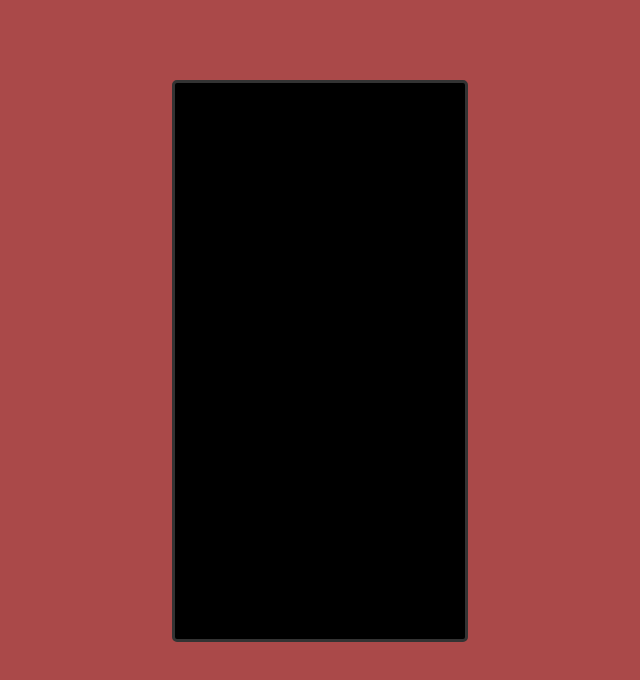
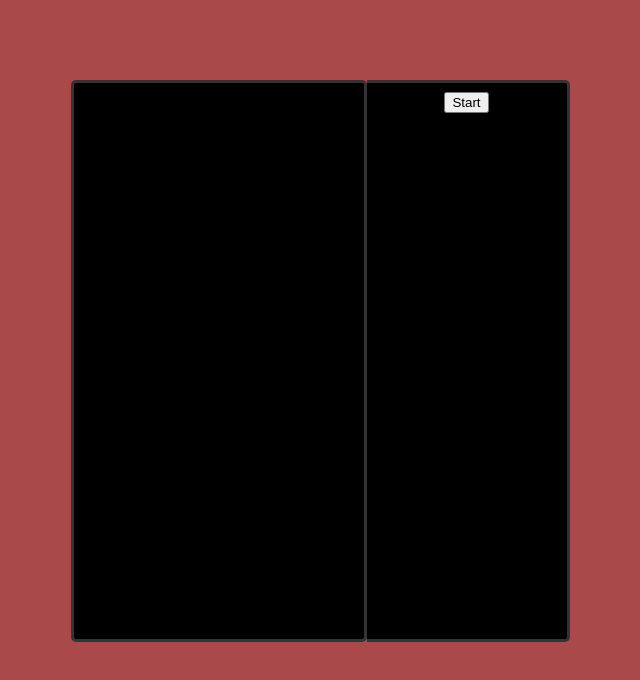
Before and after one commit to guypersonalgithub/react-tetris, a React (Create React App) app: page / in a window 1280 px wide. Shown: the top 680 px of the page, without its empty margins (320-960 px from the left). Built offline with nearby package versions, Linux system fonts and the light colour scheme.

Commit message:
added game state toggle to the layout component, and simple menu styling

```diff
--- a/src/components/layout/layout.css
+++ b/src/components/layout/layout.css
@@ -7,3 +7,19 @@
     padding-top: 10vh;
 
 }
+
+.tetrisMenu {
+
+    height: 556px;
+    background-color: rgb(0, 0, 0);
+    border-radius: 0px 5px 5px 0px;
+    border-top: 3px solid #333;
+    border-right: 3px solid #333;
+    border-bottom: 3px solid #333;
+    width: 200px;
+    color: white;
+    font-weight: bold;
+    font-size: 25px;
+    text-align: center;
+
+}
--- a/src/components/layout/layout.tsx
+++ b/src/components/layout/layout.tsx
@@ -4,18 +4,47 @@ import Board from '../board/board';
 import { CellInterface } from '../../models/cellInterface';
 import { ShapePropsInterface } from '../../models/shapeInterface';
 import { boardProperties } from '../../services/boardService';
+import { shapeProperties } from '../../services/shapeService';
 
 const Layout = () => {
 
     const [board, setBoard] = useState<CellInterface[][]>([]);
     const [shape, setShape] = useState<ShapePropsInterface>();
+    const [gameState, setGameState] = useState<string>("");
+
+    const toggleGameState = (): void => {
+
+        if (gameState == "" || gameState == "end") {
+
+            let initBoard = boardProperties.boardInitialization();
+            boardProperties.board = initBoard;
+            setBoard(initBoard);
+            setGameState("start");
+            let newShapeType = shapeProperties.pickShape();
+            let newShape = shapeProperties.shapeInitialization(newShapeType);
+            shapeProperties.location = newShape.location;
+            shapeProperties.shape = newShape.shape;
+            setShape(newShape);
+
+        }
+
+        else {
+
+            setGameState("end");
+            setShape(undefined);
+
+        }
+
+    }
 
     return (
-        <div className = "layout">
+        <div className = "layout" role = "button">
             <div className = "tetrisContainer">
                 <Board board = {board} />
             </div>
-            <div className = "tetrisMenu"></div>
+            <div className = "tetrisMenu">
+            {gameState == "" || gameState == "end" ? <button className = "stateButton" onClick={toggleGameState}>Start</button> : <button className = "stateButton" onClick={toggleGameState}>Concede</button>}
+            </div>
         </div>
     )
 
```
